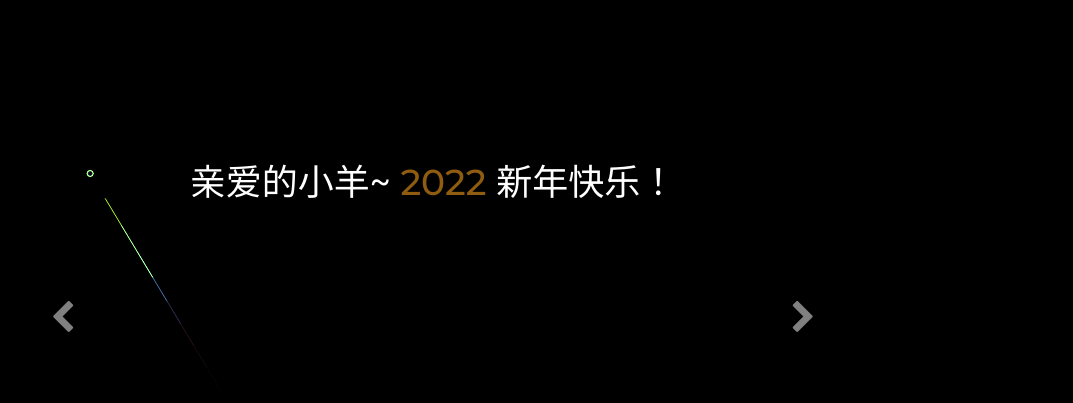
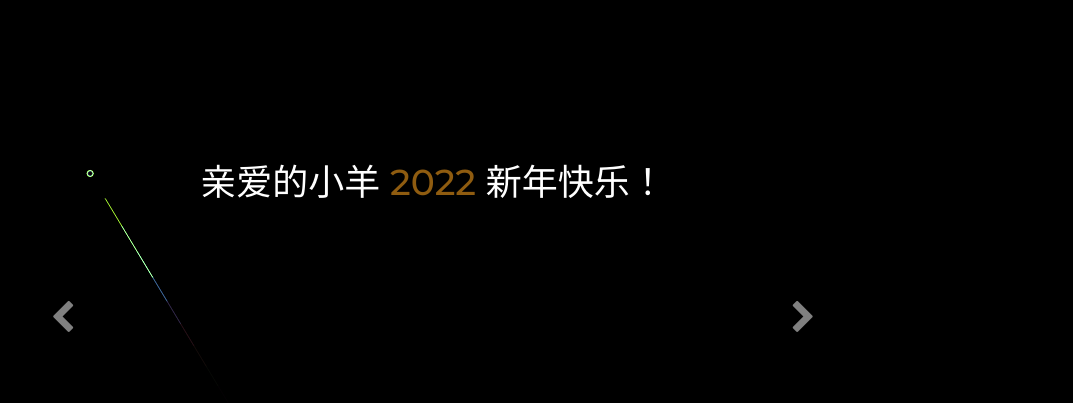
Before and after one commit to zhoukailun/zhoukailun.github.io, a plain HTML site: page index.html in a window 1280 px wide. Shown: the part 57-460 px from the top of the page, without its empty margins (207-1280 px from the left). Drawn offline with Linux system fonts and the light colour scheme.

Commit message:
Update index.html

```diff
--- a/index.html
+++ b/index.html
@@ -3,8 +3,8 @@
 
 <head>
     <meta charset="UTF-8">
-    <title>Bonne année</title>
-    <link rel="icon" type="image/x-icon" href="images/favicon.ico">
+    <title>小羊 ~ 新年快乐哦 - 20230101</title>
+    <!-- <link rel="icon" type="image/x-icon" href="images/favicon.ico"> -->
     <link rel="stylesheet" href="css/style.css">
     <link rel="stylesheet" href="css/bootstrap-3.min.css">
     <link rel="stylesheet" href="css/font-awesome-4.7.0/css/font-awesome.min.css">
@@ -21,7 +21,7 @@
     </a>
     <canvas id="canvas"></canvas>
     <div class="text">
-        <h1>亲爱的小羊~ <span id="year"></span> 新年快乐！
+        <h1>亲爱的小羊 <span id="year"></span> 新年快乐！
         </h1>
         <br>
         <div class="row">
```
